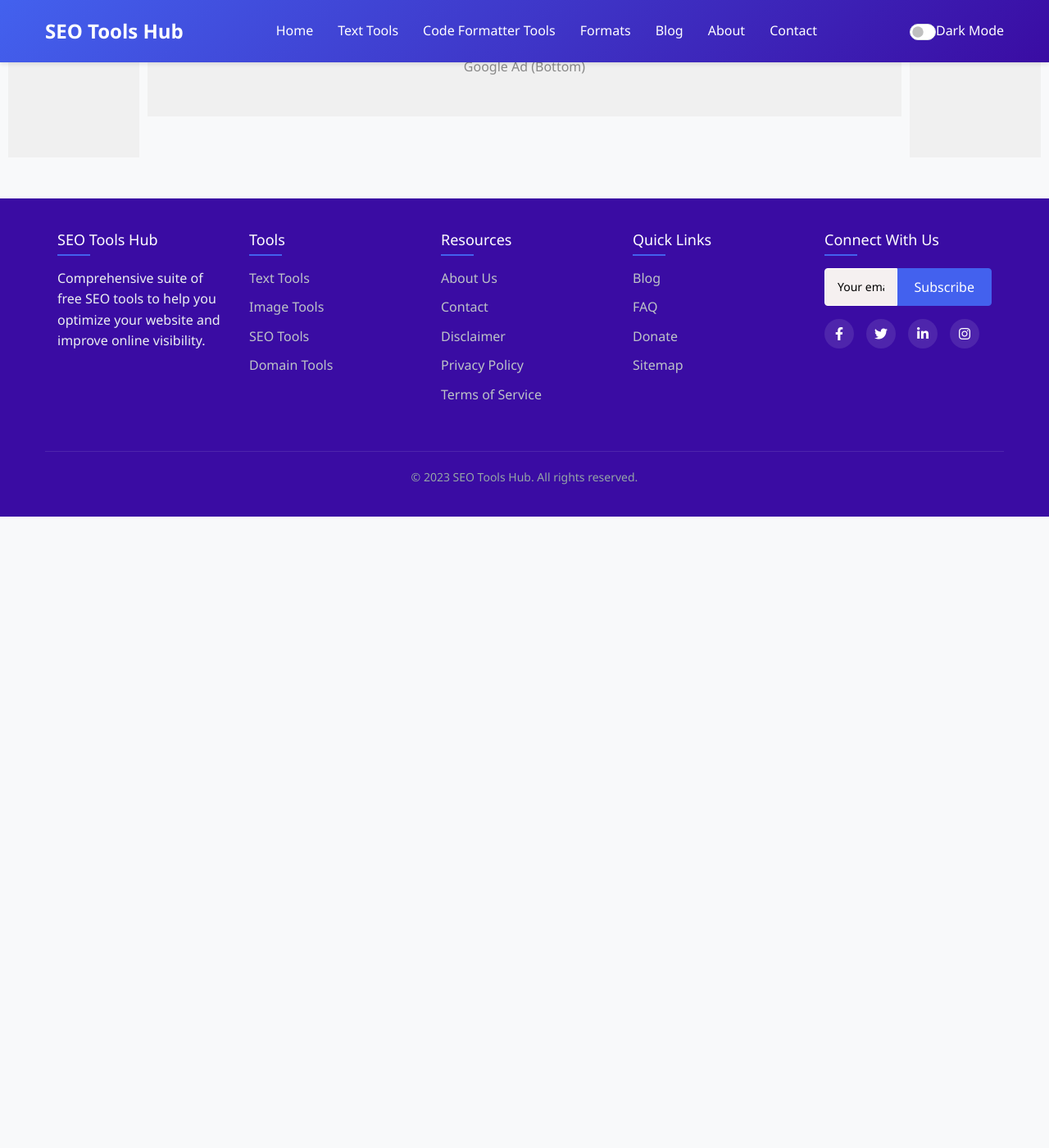
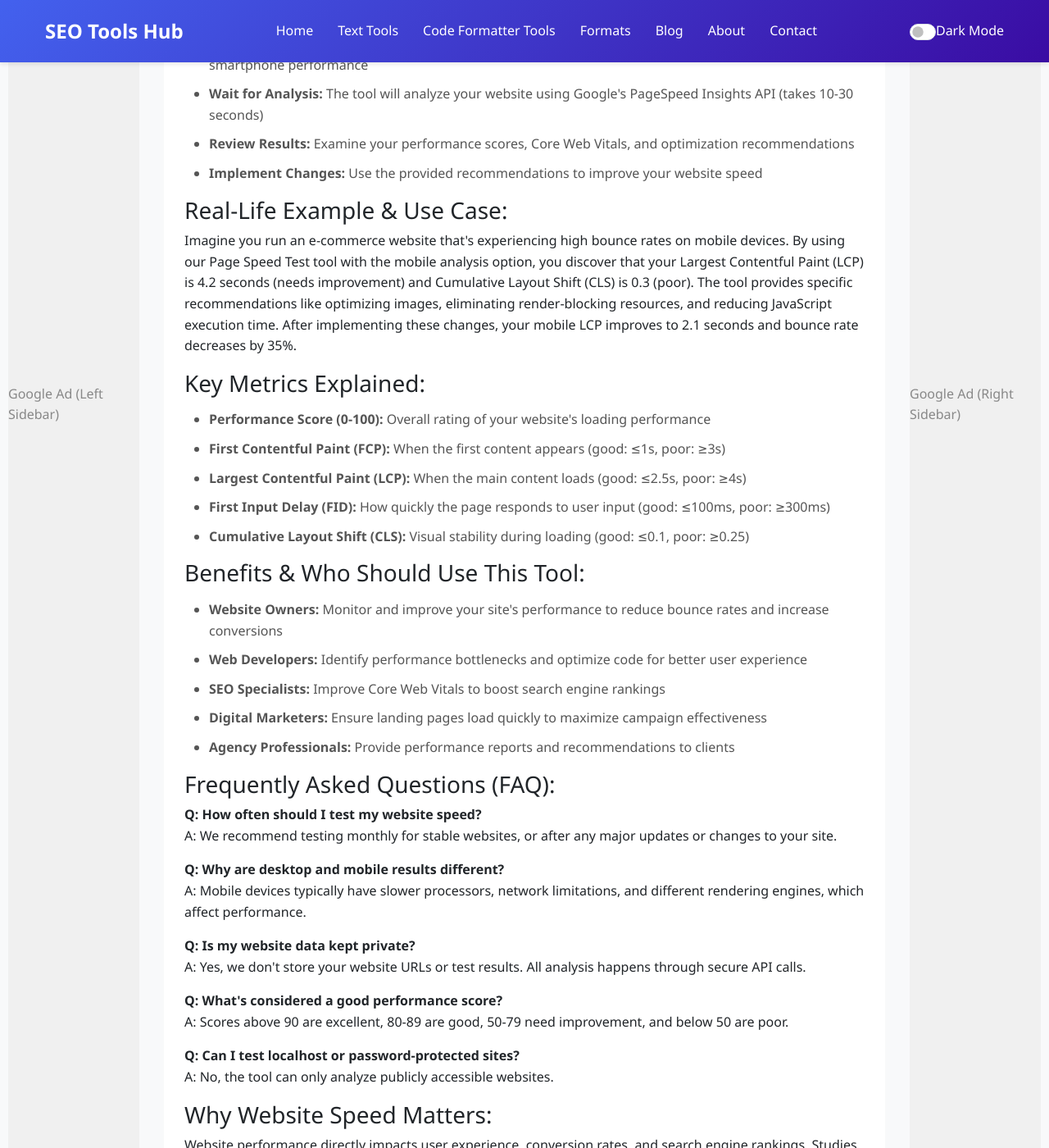
Before and after one commit to moloy900/toolesy, a Jekyll site: the page built from pages/Website Management Tools/page-speed-test-analyze-website-performance.md, in a window 1280 px wide and 1400 px high, scrolled down 1183 px. Shown: the whole window at 82% size. Built offline with Jekyll 4.4.1, drawn with Linux system fonts in a browser that asks for light colours; before the commit the page ends 1813 px from its top, so only the background shows below that; some of the changed text lies outside the part shown.

Commit message:
page speed text content

```diff
--- a/pages/Website Management Tools/page-speed-test-analyze-website-performance.md
+++ b/pages/Website Management Tools/page-speed-test-analyze-website-performance.md
@@ -504,8 +504,70 @@ permalink: /page-speed-test-analyze-website-performance/
     <h2>Free Page Speed Test Tool</h2>
     <p>Website loading speed is crucial for user experience, conversion rates, and search engine rankings. Our free <strong>Page Speed Test tool</strong> provides comprehensive analysis of your website's performance across both desktop and mobile devices.</p>
 
-    <!-- Rest of the SEO content remains the same -->
-    <!-- ... -->
+    <h3>How to Use This Page Speed Test (Step-by-Step):</h3>
+    <ul>
+      <li><strong>Enter URL:</strong> Type or paste your website URL in the input field above (include https:// or http://)</li>
+      <li><strong>Choose Device:</strong> Select either "Analyze Desktop" for computer performance or "Analyze Mobile" for smartphone performance</li>
+      <li><strong>Wait for Analysis:</strong> The tool will analyze your website using Google's PageSpeed Insights API (takes 10-30 seconds)</li>
+      <li><strong>Review Results:</strong> Examine your performance scores, Core Web Vitals, and optimization recommendations</li>
+      <li><strong>Implement Changes:</strong> Use the provided recommendations to improve your website speed</li>
+    </ul>
+
+    <h3>Real-Life Example & Use Case:</h3>
+    <p>Imagine you run an e-commerce website that's experiencing high bounce rates on mobile devices. By using our Page Speed Test tool with the mobile analysis option, you discover that your Largest Contentful Paint (LCP) is 4.2 seconds (needs improvement) and Cumulative Layout Shift (CLS) is 0.3 (poor). The tool provides specific recommendations like optimizing images, eliminating render-blocking resources, and reducing JavaScript execution time. After implementing these changes, your mobile LCP improves to 2.1 seconds and bounce rate decreases by 35%.</p>
+
+    <h3>Key Metrics Explained:</h3>
+    <ul>
+      <li><strong>Performance Score (0-100):</strong> Overall rating of your website's loading performance</li>
+      <li><strong>First Contentful Paint (FCP):</strong> When the first content appears (good: ≤1s, poor: ≥3s)</li>
+      <li><strong>Largest Contentful Paint (LCP):</strong> When the main content loads (good: ≤2.5s, poor: ≥4s)</li>
+      <li><strong>First Input Delay (FID):</strong> How quickly the page responds to user input (good: ≤100ms, poor: ≥300ms)</li>
+      <li><strong>Cumulative Layout Shift (CLS):</strong> Visual stability during loading (good: ≤0.1, poor: ≥0.25)</li>
+    </ul>
+
+    <h3>Benefits & Who Should Use This Tool:</h3>
+    <ul>
+      <li><strong>Website Owners:</strong> Monitor and improve your site's performance to reduce bounce rates and increase conversions</li>
+      <li><strong>Web Developers:</strong> Identify performance bottlenecks and optimize code for better user experience</li>
+      <li><strong>SEO Specialists:</strong> Improve Core Web Vitals to boost search engine rankings</li>
+      <li><strong>Digital Marketers:</strong> Ensure landing pages load quickly to maximize campaign effectiveness</li>
+      <li><strong>Agency Professionals:</strong> Provide performance reports and recommendations to clients</li>
+    </ul>
+
+    <h3>Frequently Asked Questions (FAQ):</h3>
+    <p><strong>Q: How often should I test my website speed?</strong><br>
+      A: We recommend testing monthly for stable websites, or after any major updates or changes to your site.</p>
+
+    <p><strong>Q: Why are desktop and mobile results different?</strong><br>
+      A: Mobile devices typically have slower processors, network limitations, and different rendering engines, which affect performance.</p>
+
+    <p><strong>Q: Is my website data kept private?</strong><br>
+      A: Yes, we don't store your website URLs or test results. All analysis happens through secure API calls.</p>
+
+    <p><strong>Q: What's considered a good performance score?</strong><br>
+      A: Scores above 90 are excellent, 80-89 are good, 50-79 need improvement, and below 50 are poor.</p>
+
+    <p><strong>Q: Can I test localhost or password-protected sites?</strong><br>
+      A: No, the tool can only analyze publicly accessible websites.</p>
+
+    <h3>Why Website Speed Matters:</h3>
+    <p>Website performance directly impacts user experience, conversion rates, and search engine rankings. Studies show that:</p>
+    <ul>
+      <li>53% of mobile users abandon sites that take longer than 3 seconds to load</li>
+      <li>A 1-second delay in page load can reduce conversions by 7%</li>
+      <li>Google uses page speed as a ranking factor in search results</li>
+      <li>Fast-loading sites have lower bounce rates and higher engagement</li>
+    </ul>
+
+    <h3>Common Performance Issues & Solutions:</h3>
+    <p>Our tool helps identify and solve the most common website performance problems:</p>
+    <ul>
+      <li><strong>Large Images:</strong> Optimize and compress images without quality loss</li>
+      <li><strong>Render-Blocking Resources:</strong> Defer non-critical CSS and JavaScript</li>
+      <li><strong>Slow Server Response:</strong> Improve hosting infrastructure or use CDN</li>
+      <li><strong>Excessive JavaScript:</strong> Minimize and bundle JavaScript files</li>
+      <li><strong>Unused CSS:</strong> Remove unused styles and minimize CSS</li>
+    </ul>
   </div>
 </div>
 
```
